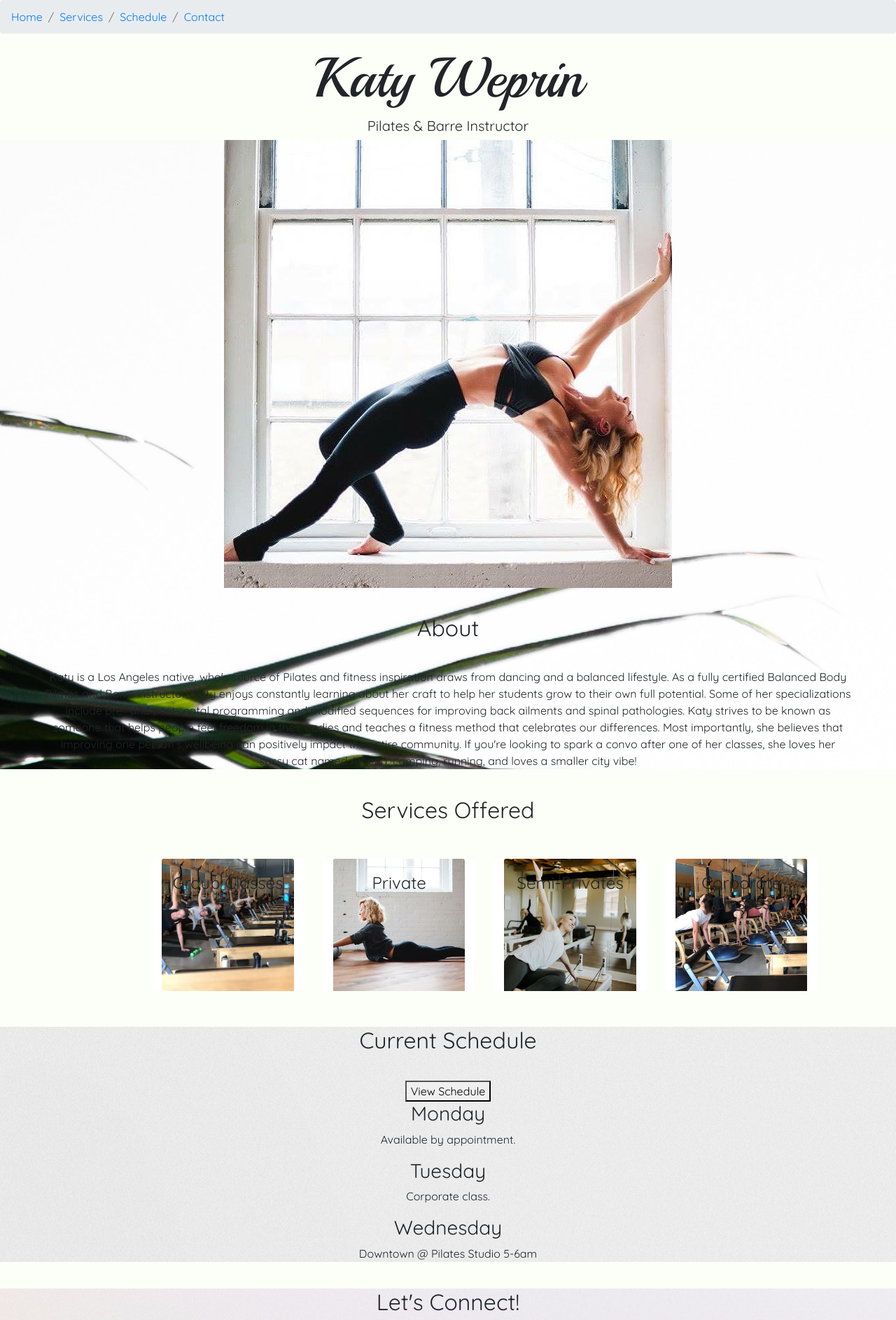
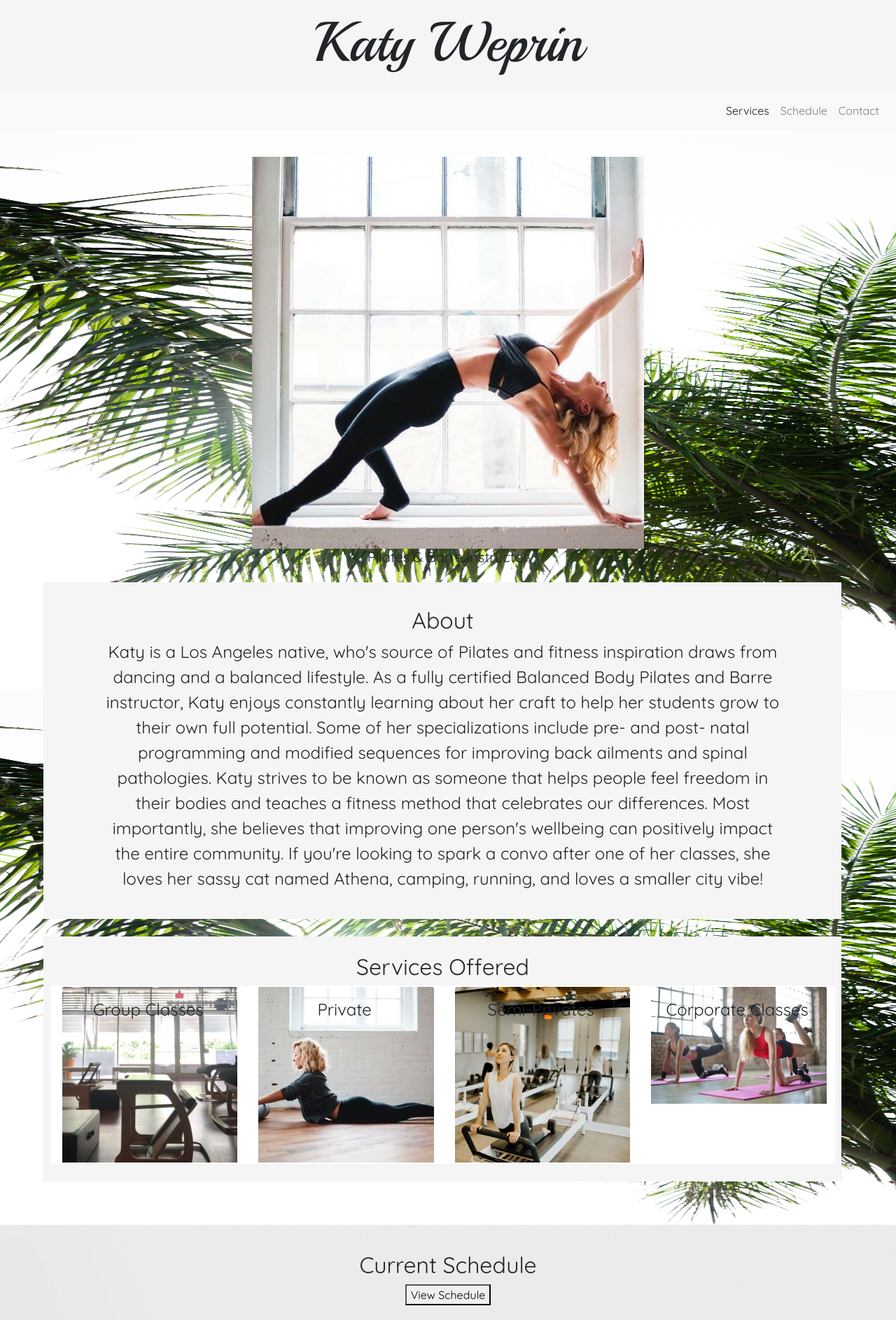
Before and after one commit to elowskya/code-playground, a PHP site: page / in a window 1280 px wide. Shown: the top 1886 px of the page at 70% size. Run offline with PHP 8.4, Linux system fonts and the light colour scheme.

Commit message:
updating layout

```diff
--- a/index.html
+++ b/index.html
@@ -21,25 +21,52 @@
   </head>
 
   <body>
-    <nav aria-label="breadcrumb">
-      <ol class="breadcrumb">
+    <header>
+      <h1>Katy Weprin </h1>
+    </header>
+    <nav class="navbar navbar-expand-lg navbar-light bg-light">
+        <a class="navbar-brand" href="#"></a>
+        <button class="navbar-toggler" type="button" data-toggle="collapse" data-target="#navbarNav" aria-controls="navbarNav" aria-expanded="false" aria-label="Toggle navigation">
+          <span class="navbar-toggler-icon"></span>
+        </button>
+        <div class="collapse navbar-collapse" id="navbarNav">
+          <ul class="navbar-nav ml-auto">
+            <li class="nav-item active">
+              <a class="nav-link" href="#">Services <span class="sr-only">(current)</span></a>
+            </li>
+            <li class="nav-item">
+              <a class="nav-link" href="#">Schedule</a>
+            </li>
+            <li class="nav-item">
+              <a class="nav-link" href="#">Contact</a>
+            </li>
+          </ul>
+        </div>
+      </nav>
+
+
+
+    <!-- <nav aria-label="breadcrumb">
+      <ul class="mr-auto breadcrumb">
+        <li>Katy Weprin</li>
         <li class="breadcrumb-item active" aria-current="page"><a href="#/">Home</a></li>
         <li class="breadcrumb-item"><a href="#services">Services</a></li>
         <li class="breadcrumb-item"><a href="#schedule">Schedule</a></li>
         <li class="breadcrumb-item"><a href="#contact">Contact</a></li>
-      </ol>
-    </nav>
+      </ul>
+    </nav> -->
+
+    <div class="indexImage1">
+
+      <img class="indexImage" src="./public/images/openWindowBackBend.jpg" alt="Pilates with Katy"/>
         <div class="indexText">
-      <h1>Katy Weprin</h1>
           <h5>Pilates & Barre Instructor</h5>
         </div>
 
-    <div class="indexImage1">
-      <img class="indexImage" src="./public/images/openWindowBackBend.jpg" alt="Pilates with Katy"/>
       <!-- Welcome to site -->
       <div class="indexAbout">
-
-        <h2>About</h2>
+        <div class="container">
+        <h2 style="padding-top:1%">About</h2>
         <p>Katy is a Los Angeles native, who's source of Pilates and fitness inspiration draws
           from dancing and a balanced lifestyle. As a fully certified Balanced Body Pilates
           and Barre instructor, Katy enjoys constantly learning about her craft to help her students
@@ -54,43 +81,45 @@
       </div>
     </div>
 
+
+
     <div class="indexServices" id="services">
+      <div class="container">
       <h2>Services Offered</h2>
           <!-- grid for cards -->
-          <!-- <div class="container"> -->
+
             <div class="row">
-              <div class="emptyDiv col-md-2"></div>
-              <div class="card col-md-2">
-                <img class="card-img-top" src="./public/images/groupClass1.jpg" alt="group class">
+              <div class="card col-md-3">
+                <img class="card-img-top" src="./public/images/pilatesRoom.jpg" alt="group class">
                 <div class="card-img-overlay">
                   <h4 class="card-title">Group Classes</h4>
                 </div>
           </div>
 
-          <div class="card col-md-2">
+          <div class="card col-md-3">
             <img class="card-img-top" src="./public/images/cobraPose.jpg" alt="group class">
             <div class="card-img-overlay">
                 <h4 class="card-title">Private</h4>
               </div>
             </div>
 
-            <div class="card col-md-2">
-              <img class="card-img-top" src="./public/images/sideBendPose.jpg" alt="Semi-Privates">
+            <div class="card col-md-3">
+              <img class="card-img-top" src="./public/images/anotherPose.jpg" alt="Semi-Privates">
               <div class="card-img-overlay">
                 <h4 class="card-title">Semi-Privates</h4>
               </div>
               </div>
 
-              <div class="card col-md-2">
-                <img class="card-img-top" src="./public/images/groupClass2.jpg" alt="corporate classes">
+              <div class="card col-md-3">
+                <img class="card-img-top" src="./public/images/active-aerobics-balance-868483.jpg" alt="corporate classes">
                 <div class="card-img-overlay">
                   <h4 class="card-title">Corporate Classes</h4>
                 </div>
               </div>
-              <div class="emptyDiv col-md-2"></div>
             </div>
-          <!-- </div> -->
+          </div>
 
+        </div>
       </div>
         <!-- blue/green/white--bohemian/modern --yellow---yogaFever-->
 
@@ -115,17 +144,20 @@
             </div>
 
 
-        </div>
             <!--cta  -->
             <!-- slider with images -->
             <!-- book now -->
+          </div>
 
 
             <div class="indexContact" id="contact">
+              <div class="container">
               <h2>
                 Let's Connect!
               </h2>
+
               <!--Instagram-->
+
           <a class="ins-ic" href="https://www.instagram.com/miss.katy.pilates/">
             <i
             class="fab fa-instagram fa-lg white-text mr-md-5 mr-3 fa-2x">
@@ -133,45 +165,59 @@
         </a>
 
       </div>
-
-      <section class="testimonial">
-
+      <div class="container">
+      <h2>Testimonials</h2>
+    </div>
+        <section class="testimonial container">
           <div class="inner">
             <div class="cederholm" id="quote-wrapper">
               <div class="quote">
-              <blockquote id="quote-quote"> Katy took on a real challenge -- a body that had been more or less intert for decades -- and carefully, strategically, and effectively created a course for improvement with real, undeniable results.
+                <blockquote id="quote-quote"> Katy took on a real challenge -- a body that had been more or less inert for decades -- and carefully, strategically, and effectively created a course for improvement with real, undeniable results.
                 </blockquote><cite id="quote-attrib">--Brian, Los Angeles, CA</cite>
               </div>
+              </section>
             <!-- <div class="portrait"></div> -->
+
+            <section class="testimonial container"
+            <div class="inner">
+                <div class="cederholm" id="quote-wrapper">
                   <div class="quote">
-                <blockquote id="quote-quote"> I met Katy when I decided to get therapy for my chronic back problem. I approached Pilates with much trepidation, but she quickly dispelled my nervousness with her professional manner. She is very thoughtful in her approach to students and has helped me tremendously.
+                    <blockquote id="quote-quote"> -- I met Katy when I decided to get therapy for my chronic back problem. I approached Pilates with much trepidation, but she quickly dispelled my nervousness with her professional manner. She is very thoughtful in her approach to students and has helped me tremendously.
 
                     </blockquote><cite id="quote-attrib">--John, Beverly Hills, CA</cite>
                   </div>
+                  </section>
+
+                  <section class="testimonial container"
+                  <div class="inner">
+                      <div class="cederholm" id="quote-wrapper">
                         <div class="quote">
-                  <blockquote id="quote-quote">
-                    Katy is one of the sweetest instructors that I have ever met. Right away she made me feel comfortable and helped me get right
+                          <blockquote id="quote-quote">  Katy is one of the sweetest instructors that I have ever met. Right away she made me feel comfortable and helped me get right
                               back into the groove after being out on maternity leave.
                           </blockquote><cite id="quote-attrib">--Cara, Beverly Hills, CA</cite>
                         </div>
+                        </section>
 
+                        <section class="testimonial container"
+                        <div class="inner">
+                            <div class="cederholm" id="quote-wrapper">
                               <div class="quote">
-                    <blockquote id="quote-quote">
-                      Katy will kick your butt! I have been looking everywhere for an instructor that I vibe with - and she's totally got it!
-                      </blockquote><cite id="quote-attrib">--Amanda, Beverly Hills, CA</cite>
+                                <blockquote id="quote-quote">  Katy will kick your butt! I have been looking everywhere for an instructor that I vibe with - and she's totally got it!
+                                </blockquote><cite id="quote-attrib">--Amanda, Los Angeles, CA</cite>
                               </div>
+                              </section>
 
+                              <section class="testimonial container"
+                              <div class="inner">
+                                  <div class="cederholm" id="quote-wrapper">
                                     <div class="quote">
-                      <blockquote id="quote-quote">
-                        I was in town on a business trip and decided to break away for a class. I heard about Katy's class from a co-worker and decided to try it.
+                                      <blockquote id="quote-quote">I was in town on a business trip and decided to break away for a class. I heard about Katy's class from a co-worker and decided to try it.
                                           Definitely broke a sweat and my core muscles are going to be thanking me tomorrow! I will definitely be back on my next trip.
                                        </blockquote><cite id="quote-attrib">--Mason, Grand Rapids, MI</cite>
                                     </div>
+                                    </section>
 
       </div>
-          </div>
-        </section>
-
         <!-- footer -->
 
         <footer>
--- a/public/css/style.css
+++ b/public/css/style.css
@@ -1,10 +1,26 @@
+header {
+    padding: 1%;
+    background-color: whitesmoke;
+}
 
+nav {
+    position: fixed;
+    widows: 100%;
+    background-color: lightslategray;
+}
 
 body {
     font-family: 'Quicksand', sans-serif;
     text-align: center;
     background-color: #FCFFF7;
 }
+
+.container {
+    background-color: whitesmoke;
+    margin: 2%;
+    padding: 2%;
+}
+
 
 h1 {
     font-size: 10vh;
@@ -15,33 +31,37 @@ h2 {
     /* font-family: 'Playball', cursive; */
 
     font-family: 'Quicksand', sans-serif;
-    margin: 3%;
+    /* margin: 3%;  */
 
 }
 
 p {
     margin-right: 5%;
     margin-left: 5%;
+    font-size: 3vh;
 }
 
 .indexImage1 {
     background-image: url("../images/adam-birkett-295373-unsplash.jpg");
+    background-size: 100%auto;
+    /* opacity: .7; */
+    /* overflow: hidden; */
     background-attachment: fixed;
+    padding: 3%;
 }
-
-/* .indexServices {
-    background-image: url("../images/liana-mikah-343240-unsplash.jpg");
-    background-attachment: fixed;
-} */
 
 .indexSchedule {
     background-image: url("../images/sarah-dorweiler-123483-unsplash.jpg");
+    background-size: 100%auto;
     background-attachment: fixed;
+    padding: 3%;
 }
 
 .indexContact {
-    background-image: url("../images/silvia-agrasar-227575-unsplash.jpg");
+    background-image: url("../images/liana-mikah-343240-unsplash.jpg");
+    background-size: 100%auto;
     background-attachment: fixed;
+    padding: 3%;
 }
 
 .indexTestimonials {
@@ -50,7 +70,7 @@ p {
 }
 
 .indexImage {
-    height: 80vh;
+    height: 70vh;
 }
 
 section.testimonial {
@@ -135,13 +155,6 @@ section.testimonial {
     }
 
 
-
-
-
-
-
-
-
     @media screen and (min-width: 750px){
 
     section.testimonial #quote-wrapper {
@@ -155,7 +168,6 @@ section.testimonial {
     }
 
     }
-
 
 
     @media screen and (max-width: 750px){
@@ -181,21 +193,24 @@ section.testimonial {
 
     }
 
-    .cities {
+    .day {
         /* background-color: black; */
         color: black;
         margin: 20px;
         padding: 20px;
       }
 
+.card {
+    border: none;
+}
 
+.card-img-top {
+    margin: 1%;
 
-.card {
-    margin: 1%;
-    border: none;
+    /* border: none; */
 }
 
 
 footer {
-    background-color: lightgreen;
+    background-color: lightgray;
 }
```
Also changed, not shown: public/images/acro-yoga-active-balance-1881993.jpg (added), public/images/active-activity-adult-1103242.jpg (added), public/images/active-aerobics-balance-868483.jpg (added), public/images/aerobic-class-fitness-866021.jpg (added), public/images/branch-bright-close-up-1650035.jpg (added), public/images/ugur-akdemir-283278-unsplash.jpg (deleted), public/images/valentin-124662-unsplash.jpg (deleted). Lines whose indentation alone changed are shown as unchanged.
